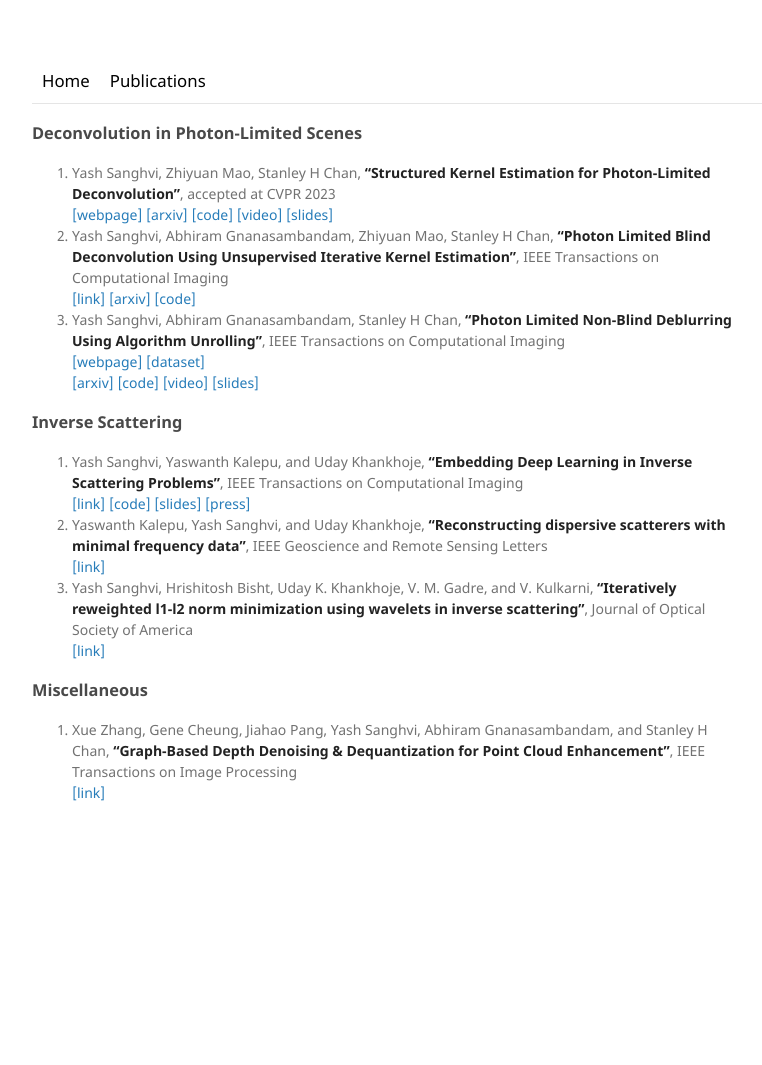
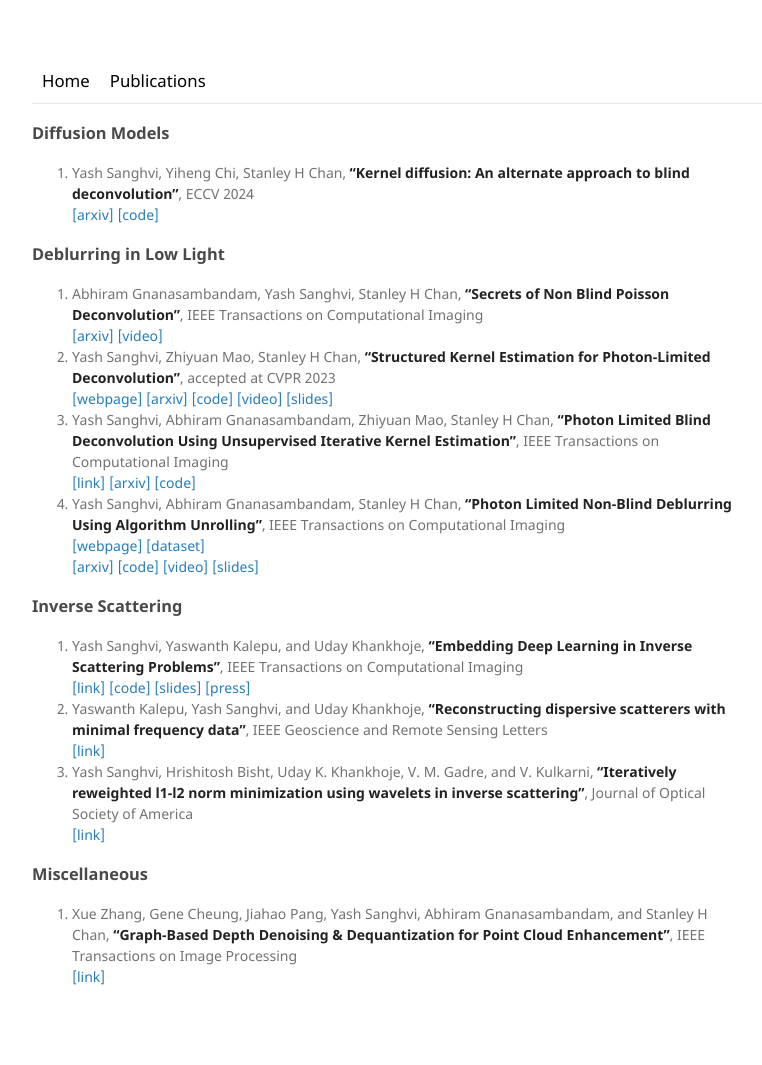
Before and after one commit to sanghviyashiitb/sanghviyashiitb.github.io, a Jekyll site: the page built from publications/index.md, in a window 1280 px wide. Shown: the whole page, without its empty margins (108-870 px from the left). Built offline with Jekyll 4.4.1, drawn with Linux system fonts in a browser that asks for light colours; before the commit the page ends 900 px from its top, so only the background shows below that.

Commit message:
Update publication list with new entries
Added new publications on diffusion models and deblurring in low light.

```diff
--- a/publications/index.md
+++ b/publications/index.md
@@ -2,10 +2,17 @@
 layout: default_cv
 title: Selected Publications
 ---
-### Deconvolution in Photon-Limited Scenes
-1. Yash Sanghvi, Zhiyuan Mao, Stanley H Chan, **"Structured Kernel Estimation for Photon-Limited Deconvolution"**, accepted at CVPR 2023 <br> [[webpage]](https://sanghviyashiitb.github.io/structured-kernel-webpage/) [[arxiv]](https://arxiv.org/abs/2303.03472) [[code]](https://github.com/sanghviyashiitb/structured-kernel-cvpr23) [[video]](https://www.youtube.com/watch?v=jqCUJb3BUUo)  [[slides]](https://drive.google.com/file/d/1gxtwkJcY25rF1flAKXfU--eMxcQI76dF/view?usp=sharing)
-2. Yash Sanghvi, Abhiram Gnanasambandam, Zhiyuan Mao, Stanley H Chan, **"Photon Limited Blind Deconvolution Using Unsupervised Iterative Kernel Estimation"**, IEEE Transactions on Computational Imaging <br> [[link]](https://ieeexplore.ieee.org/document/9982288) [[arxiv]](https://arxiv.org/abs/2208.00451) [[code]](https://github.com/sanghviyashiitb/photon-limited-blind)
-3. Yash Sanghvi, Abhiram Gnanasambandam, Stanley H Chan, **"Photon Limited Non-Blind Deblurring Using Algorithm Unrolling"**, IEEE Transactions on Computational Imaging <br>
+
+### Diffusion Models
+1. Yash Sanghvi, Yiheng Chi, Stanley H Chan, **"Kernel diffusion: An alternate approach to blind deconvolution"**, ECCV 2024 <br>
+[[arxiv]](https://arxiv.org/pdf/2312.02319) [[code]](https://github.com/sanghviyashiitb/kernel-diff-eccv24)
+
+### Deblurring in Low Light
+1. Abhiram Gnanasambandam, Yash Sanghvi, Stanley H Chan, **"Secrets of Non Blind Poisson Deconvolution"**, IEEE Transactions on Computational Imaging <br>
+[[arxiv]](https://arxiv.org/pdf/2309.03105)  [[video]](https://www.youtube.com/watch?v=hMBKJxjk3ZU)
+2. Yash Sanghvi, Zhiyuan Mao, Stanley H Chan, **"Structured Kernel Estimation for Photon-Limited Deconvolution"**, accepted at CVPR 2023 <br> [[webpage]](https://sanghviyashiitb.github.io/structured-kernel-webpage/) [[arxiv]](https://arxiv.org/abs/2303.03472) [[code]](https://github.com/sanghviyashiitb/structured-kernel-cvpr23) [[video]](https://www.youtube.com/watch?v=jqCUJb3BUUo)  [[slides]](https://drive.google.com/file/d/1gxtwkJcY25rF1flAKXfU--eMxcQI76dF/view?usp=sharing)
+3. Yash Sanghvi, Abhiram Gnanasambandam, Zhiyuan Mao, Stanley H Chan, **"Photon Limited Blind Deconvolution Using Unsupervised Iterative Kernel Estimation"**, IEEE Transactions on Computational Imaging <br> [[link]](https://ieeexplore.ieee.org/document/9982288) [[arxiv]](https://arxiv.org/abs/2208.00451) [[code]](https://github.com/sanghviyashiitb/photon-limited-blind)
+4. Yash Sanghvi, Abhiram Gnanasambandam, Stanley H Chan, **"Photon Limited Non-Blind Deblurring Using Algorithm Unrolling"**, IEEE Transactions on Computational Imaging <br>
 [[webpage]](https://sanghviyashiitb.github.io/nb-deblur-webpage/) [[dataset]](https://aaaakshat.github.io/pldd/) <br>
 [[arxiv]](https://arxiv.org/abs/2110.15314) [[code]](https://github.com/sanghviyashiitb/poisson-deblurring) [[video]](https://www.youtube.com/watch?v=bJHiUKzjaCI)  [[slides]](https://drive.google.com/file/d/1jWE6lYoINvlLndliJ6LSxSfdWK8wyxko/view?usp=sharing)
 
```
